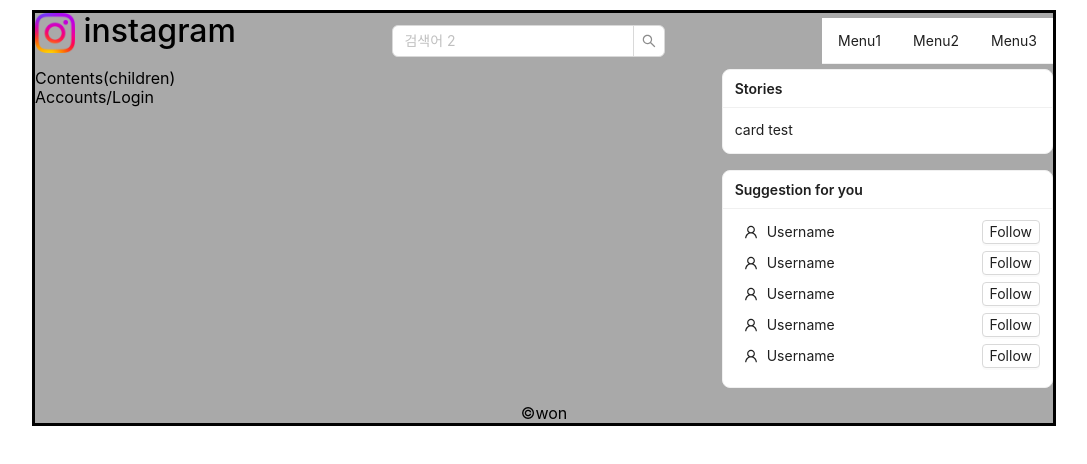
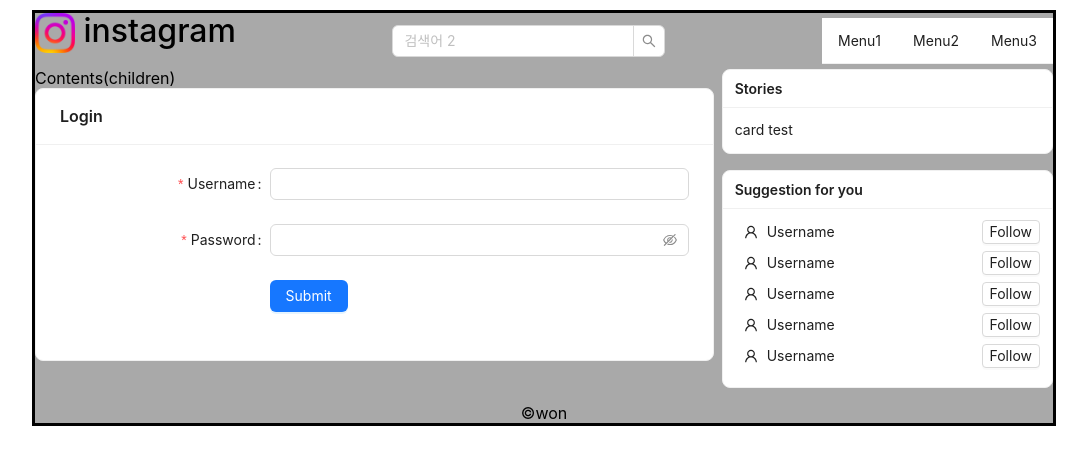
Before and after one commit to dominopiece/instagram, a React (Create React App) app in the folder frontend/: page /accounts/login in a window 1280 px wide. Shown: the top 464 px of the page, without its empty margins (96-1183 px from the left). Built offline with nearby package versions, Linux system fonts and the light colour scheme.

Commit message:
login 및 jwt token 적용

```diff
--- a/frontend/src/pages/accounts/Login.js
+++ b/frontend/src/pages/accounts/Login.js
@@ -1,11 +1,126 @@
-import React from "react";
+import React, { useEffect, useState } from "react";
+import { useNavigate } from "react-router-dom";
+import { Alert, Descriptions, notification } from "antd";
+import Axios from "axios";
+import { Card, Button, Form, Input } from "antd";
+import { SettingFilled, SmileOutlined } from "@ant-design/icons";
 
-function Login() {
-   return (
-    <div>
-        Accounts/Login
-    </div>
-   )
+export default function Login() {
+  const navigate = useNavigate();
+  const [fieldErrors, setfieldErrors] = useState({});
+
+  const onFinish = (values) => {
+    async function fn() {
+      const { username, password } = values;
+
+      setfieldErrors({});
+
+      const data = { username, password };
+      try {
+        const response = await Axios.post("http://localhost:8000/accounts/api/token/", data);
+        const { data: { access: jwtToken }} = response;
+        console.log("response :", response)
+        console.log("jwtToken:", jwtToken)
+
+        // notification.open({
+        //   message: "로그인 성공",
+        //   description: "로그인 후 홈으로 이동",
+        //   icon: <SmileOutlined />,
+        // });
+        // navigate("/home");
+      } catch (error) {
+        if (error.response) {
+          notification.open({
+            message: "로그인 실패",
+            description: "실패지롱",
+            icon: <SettingFilled />,
+          });
+          const { data: fieldsErrorMessages } = error.response;
+          setfieldErrors(
+            Object.entries(fieldsErrorMessages).reduce(
+              (acc, [fieldName, errors]) => {
+                acc[fieldName] = {
+                  validateStatus: "error",
+                  help: errors.join(" ")
+                };
+                return acc;
+              },
+              {}
+            )
+          );
+        }
+      }
+    }
+    fn();
+  };
+
+
+  const onFinishFailed = (errorInfo) => {
+    console.log("Failed:", errorInfo);
+  };
+
+  return (
+    <Card title="Login">
+      <Form
+        name="basic"
+        labelCol={{
+          span: 8,
+        }}
+        wrapperCol={{
+          span: 16,
+        }}
+        initialValues={{
+          remember: true,
+        }}
+        onFinish={onFinish}
+        onFinishFailed={onFinishFailed}
+        autoComplete="off"
+      >
+        <Form.Item
+          label="Username"
+          name="username"
+          rules={[
+            {
+              required: true,
+              message: "Please input your username!",
+            },
+            {
+              min: 5,
+              message: "min test 5글자 이상",
+            },
+          ]}
+          hasFeedback
+          {...fieldErrors.username}
+          {...fieldErrors.detail}   // FIXME: 작동 안됨
+        >
+          <Input />
+        </Form.Item>
+
+        <Form.Item
+          label="Password"
+          name="password"
+          rules={[
+            {
+              required: true,
+              message: "Please input your password!",
+            },
+          ]}
+          {...fieldErrors.password}
+        >
+          <Input.Password />
+        </Form.Item>
+
+        <Form.Item
+          wrapperCol={{
+            offset: 8,
+            span: 16,
+          }}
+        >
+          <Button type="primary" htmlType="submit">
+            Submit
+          </Button>
+        </Form.Item>
+      </Form>
+    </Card>
+  );
 }
-
-export default Login;
--- a/frontend/src/pages/accounts/Signup.js
+++ b/frontend/src/pages/accounts/Signup.js
@@ -9,13 +9,13 @@ import { SettingFilled, SmileOutlined } from "@ant-design/icons";
 // antd 코드
 export default function Signup() {
   const navigate = useNavigate();
-  const [fieldErros, setFieldErros] = useState({});
+  const [fieldErrors, setfieldErrors] = useState({});
 
   const onFinish = (values) => {
     async function fn() {
       const { username, password } = values;
 
-      setFieldErros({});
+      setfieldErrors({});
 
       const data = { username, password };
       try {
@@ -34,13 +34,13 @@ export default function Signup() {
             description: "실패지롱",
             icon: <SettingFilled />,
           });
-          const { data: filedsErrorMessages } = error.response;
-
-          setFieldErros(
-            Object.entries(filedsErrorMessages).reduce(
-              (acc, [filedName, erros]) => {
-                acc[filedName] = {
-                  [filedName]: erros.join(" "),
+          const { data: fieldsErrorMessages } = error.response;
+          setfieldErrors(
+            Object.entries(fieldsErrorMessages).reduce(
+              (acc, [fieldName, errors]) => {
+                acc[fieldName] = {
+                  validateStatus: "error",
+                  help: errors.join(" ")
                 };
                 return acc;
               },
@@ -87,7 +87,7 @@ export default function Signup() {
           },
         ]}
         hasFeedback
-        {...fieldErros.username}
+        {...fieldErrors.username}
       >
         <Input />
       </Form.Item>
@@ -101,7 +101,7 @@ export default function Signup() {
             message: "Please input your password!",
           },
         ]}
-        {...fieldErros.password}
+        {...fieldErrors.password}
       >
         <Input.Password />
       </Form.Item>
```
